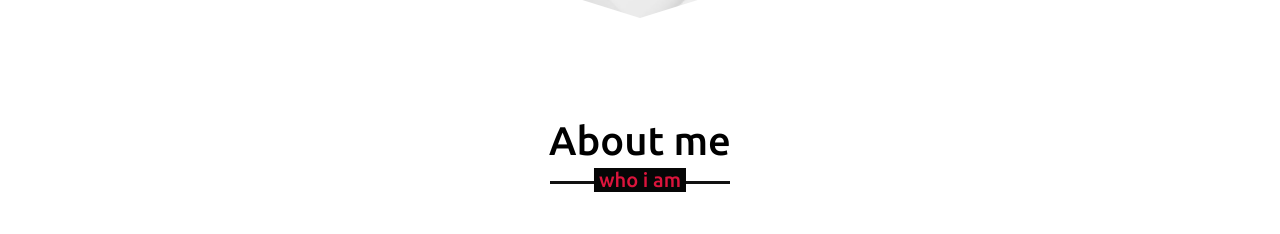
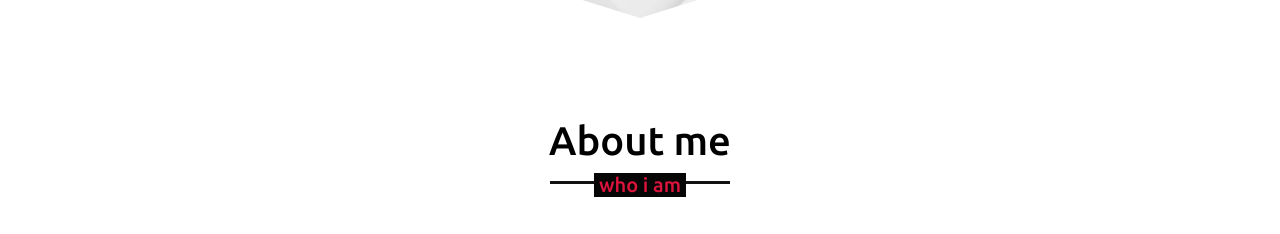
Before and after one commit to Vibhor-saini/PORTFOLIO, a plain HTML site: page index.html in a window 1280 px wide. Shown: the part 782-1016 px from the top of the page. Drawn offline with nearby package versions, Linux system fonts and the light colour scheme.

Commit message:
Update style.css

```diff
--- a/style.css
+++ b/style.css
@@ -86,7 +86,7 @@ section .title::before {
 
 section .title::after {
     position: absolute;
-    bottom: -8px;
+    bottom: -13px;
     left: 50%;
     font-size: 20px;
     color: crimson;
```
